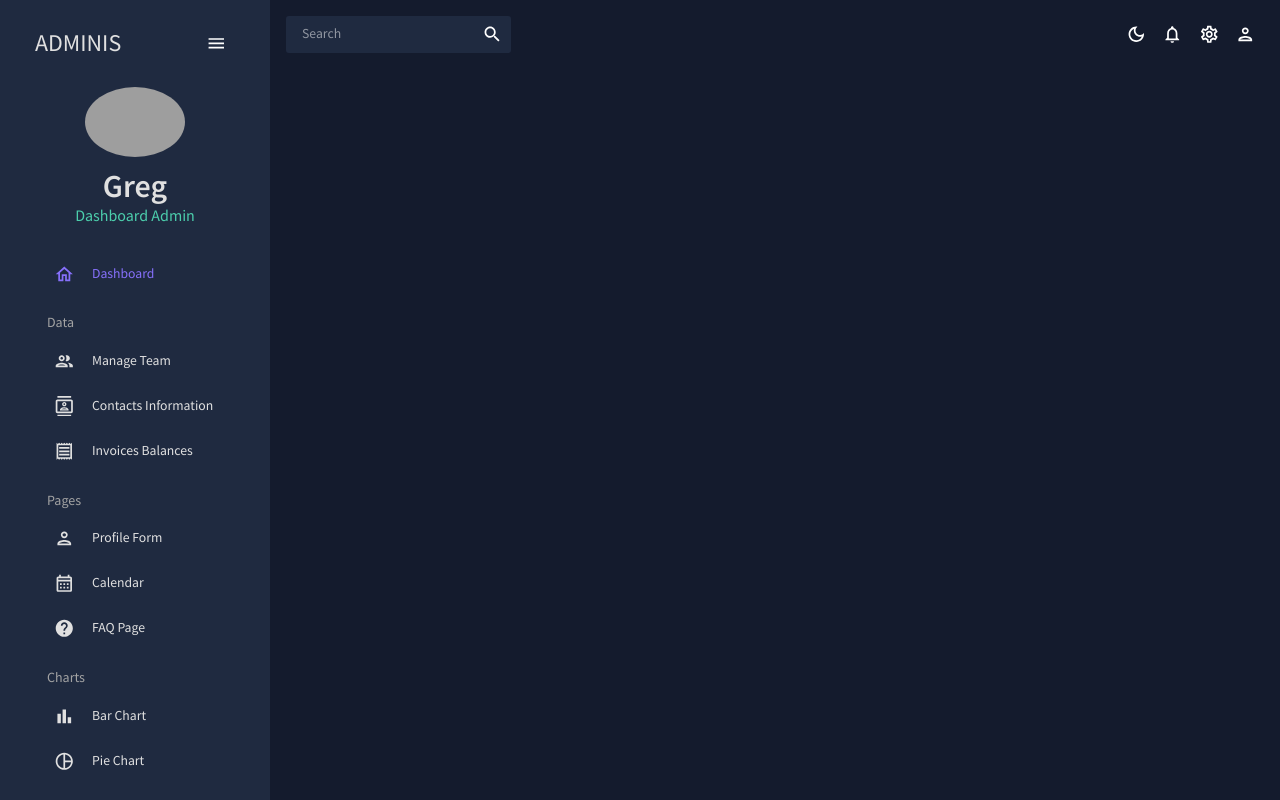
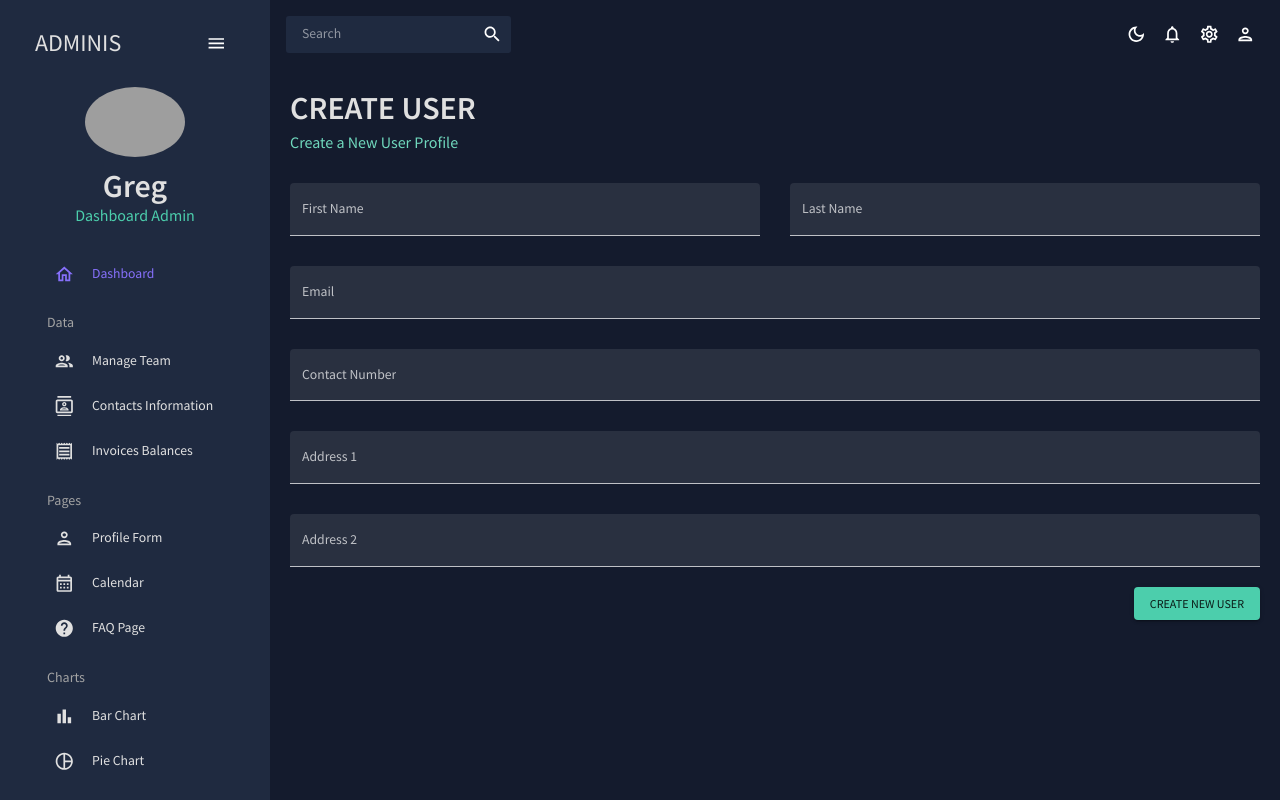
Before and after one commit to gregchapauli/Admin-Dashboard-App, a React (Vite) app: page /form in a window 1280 px wide. Built offline with nearby package versions, Linux system fonts and the light colour scheme; grey boxes are pictures that could not be loaded.

Commit message:
add Form with Formik and yup

```diff
--- a/src/App.jsx
+++ b/src/App.jsx
@@ -8,8 +8,8 @@
 import Team from "./scenes/team";
 import Contacts from "./scenes/contacts";
 import Invoices from "./scenes/invoices";
+import Form from "./scenes/form";
 // import Bar from "./scenes/bar";
-// import Form from "./scenes/form";
 // import Line from "./scenes/line";
 // import Pie from "./scenes/pie";
 // import FAQ from "./scenes/faq";
@@ -32,8 +32,8 @@
               <Route path="/team" element={<Team />} />
               <Route path="/contacts" element={<Contacts />} />
               <Route path="/invoices" element={<Invoices />} />
-              {/*<Route path="/form" element={<Form />} />
-              <Route path="/bar" element={<Bar />} />
+              <Route path="/form" element={<Form />} />
+              {/*<Route path="/bar" element={<Bar />} />
               <Route path="/pie" element={<Pie />} />
               <Route path="/line" element={<Line />} />
               <Route path="/faq" element={<FAQ />} />
--- /dev/null
+++ b/src/scenes/form/index.jsx
@@ -0,0 +1,154 @@
+import { Box, Button, TextField } from "@mui/material";
+import { Formik } from "formik";
+import * as yup from "yup";
+import useMediaQuery from "@mui/material/useMediaQuery";
+import Header from "../../components/Header";
+
+const Form = () => {
+  const isNonMobile = useMediaQuery("(min-width:600px)");
+
+  const handleFormSubmit = (values) => {
+    console.log(values);
+  };
+
+  return (
+    <Box m="20px">
+      <Header title="CREATE USER" subtitle="Create a New User Profile" />
+
+      <Formik
+        onSubmit={handleFormSubmit}
+        initialValues={initialValues}
+        validationSchema={checkoutSchema}
+      >
+        {({
+          values,
+          errors,
+          touched,
+          handleBlur,
+          handleChange,
+          handleSubmit,
+        }) => (
+          <form onSubmit={handleSubmit}>
+            <Box
+              display="grid"
+              gap="30px"
+              gridTemplateColumns="repeat(4, minmax(0, 1fr))"
+              sx={{
+                "& > div": { gridColumn: isNonMobile ? undefined : "span 4" },
+              }}
+            >
+              <TextField
+                fullWidth
+                variant="filled"
+                type="text"
+                label="First Name"
+                onBlur={handleBlur}
+                onChange={handleChange}
+                value={values.firstName}
+                name="firstName"
+                error={!!touched.firstName && !!errors.firstName}
+                helperText={touched.firstName && errors.firstName}
+                sx={{ gridColumn: "span 2" }}
+              />
+              <TextField
+                fullWidth
+                variant="filled"
+                type="text"
+                label="Last Name"
+                onBlur={handleBlur}
+                onChange={handleChange}
+                value={values.lastName}
+                name="lastName"
+                error={!!touched.lastName && !!errors.lastName}
+                helperText={touched.lastName && errors.lastName}
+                sx={{ gridColumn: "span 2" }}
+              />
+              <TextField
+                fullWidth
+                variant="filled"
+                type="text"
+                label="Email"
+                onBlur={handleBlur}
+                onChange={handleChange}
+                value={values.email}
+                name="email"
+                error={!!touched.email && !!errors.email}
+                helperText={touched.email && errors.email}
+                sx={{ gridColumn: "span 4" }}
+              />
+              <TextField
+                fullWidth
+                variant="filled"
+                type="text"
+                label="Contact Number"
+                onBlur={handleBlur}
+                onChange={handleChange}
+                value={values.contact}
+                name="contact"
+                error={!!touched.contact && !!errors.contact}
+                helperText={touched.contact && errors.contact}
+                sx={{ gridColumn: "span 4" }}
+              />
+              <TextField
+                fullWidth
+                variant="filled"
+                type="text"
+                label="Address 1"
+                onBlur={handleBlur}
+                onChange={handleChange}
+                value={values.address1}
+                name="address1"
+                error={!!touched.address1 && !!errors.address1}
+                helperText={touched.address1 && errors.address1}
+                sx={{ gridColumn: "span 4" }}
+              />
+              <TextField
+                fullWidth
+                variant="filled"
+                type="text"
+                label="Address 2"
+                onBlur={handleBlur}
+                onChange={handleChange}
+                value={values.address2}
+                name="address2"
+                error={!!touched.address2 && !!errors.address2}
+                helperText={touched.address2 && errors.address2}
+                sx={{ gridColumn: "span 4" }}
+              />
+            </Box>
+            <Box display="flex" justifyContent="end" mt="20px">
+              <Button type="submit" color="secondary" variant="contained">
+                Create New User
+              </Button>
+            </Box>
+          </form>
+        )}
+      </Formik>
+    </Box>
+  );
+};
+
+const phoneRegExp =
+  /^((\+[1-9]{1,4}[ -]?)|(\([0-9]{2,3}\)[ -]?)|([0-9]{2,4})[ -]?)*?[0-9]{3,4}[ -]?[0-9]{3,4}$/;
+
+const checkoutSchema = yup.object().shape({
+  firstName: yup.string().required("required"),
+  lastName: yup.string().required("required"),
+  email: yup.string().email("invalid email").required("required"),
+  contact: yup
+    .string()
+    .matches(phoneRegExp, "Phone number is not valid")
+    .required("required"),
+  address1: yup.string().required("required"),
+  address2: yup.string().required("required"),
+});
+const initialValues = {
+  firstName: "",
+  lastName: "",
+  email: "",
+  contact: "",
+  address1: "",
+  address2: "",
+};
+
+export default Form;
```
